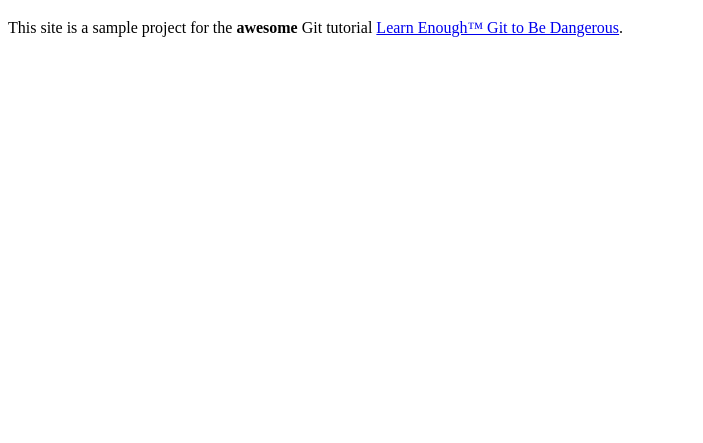
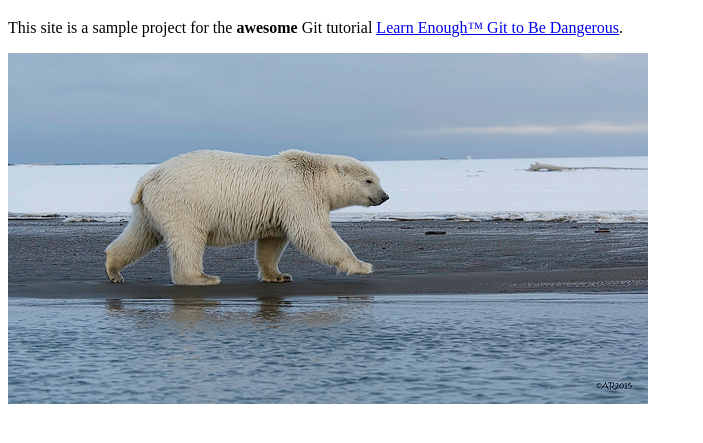
Before and after one commit to adrienloup/git-to-be-dangerous, a plain HTML site: page about.html in a window 1280 px wide. Shown: the part 61-504 px from the top of the page, without its empty margins (0-703 px from the left). Drawn offline with Linux system fonts and the light colour scheme.

Commit message:
Add an image

```diff
--- a/about.html
+++ b/about.html
@@ -1 +1 @@
-<!DOCTYPE html><html><head><title>About Us</title></head><body><h1>About</h1><p>This site is a sample project for the <strong>awesome</strong> Git tutorial <a href="https://www.learnenough.com/git-tutorial">Learn Enough™ Git to Be Dangerous</a>.</p></body></html>
+<!DOCTYPE html><html><head><title>About Us</title></head><body><h1>About</h1><p>This site is a sample project for the <strong>awesome</strong> Git tutorial <a href="https://www.learnenough.com/git-tutorial">Learn Enough™ Git to Be Dangerous</a>.</p><img src="images/polar_bear.jpg" alt="Polar bear"></body></html>
```
Also changed, not shown: images/polar_bear.jpg (added), 1 other file.
